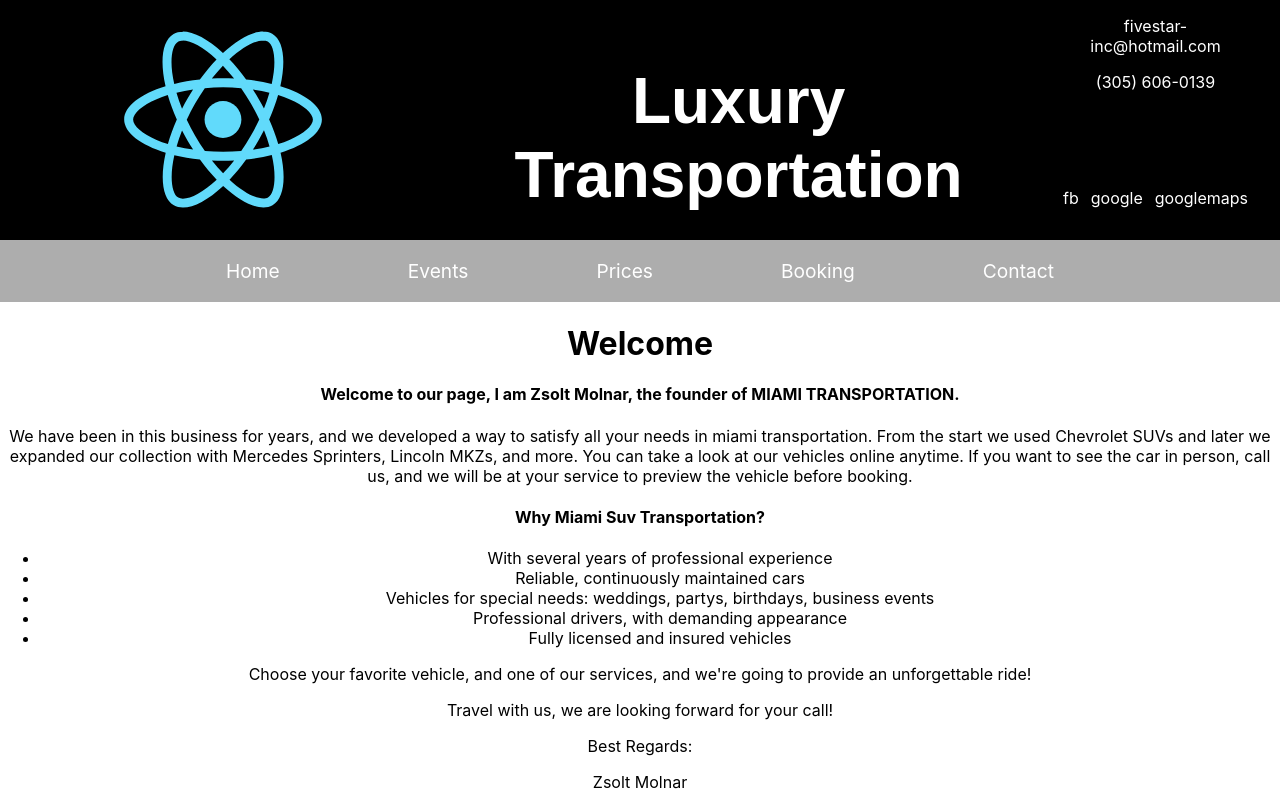
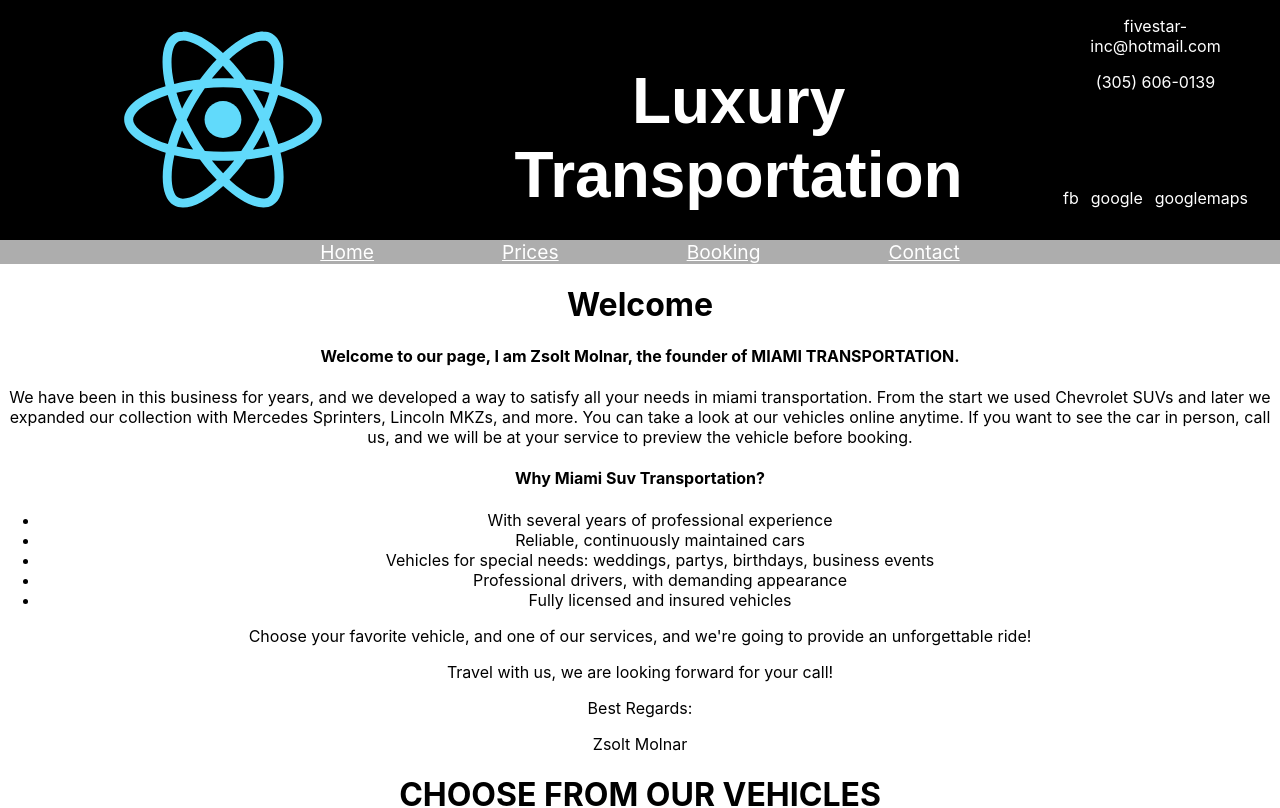
Before and after one commit to viktorferenczi/LuxuryTransportation, a React (Create React App) app: page / in a window 1280 px wide. Shown: the top 808 px of the page. Built offline with nearby package versions, Linux system fonts and the light colour scheme.

Commit message:
changing p tag to a tag

```diff
--- a/src/components/Header/Header.js
+++ b/src/components/Header/Header.js
@@ -1,5 +1,6 @@
 import logo from '../../logo.svg';
 import '../../App.css';
+import { Link } from 'react-router-dom';
 
 export const Header = () => {
     return(
@@ -18,11 +19,11 @@ export const Header = () => {
                 </div>
             </header>
             <div className="main-menu">
-                <p className="first-menu-item">Home</p>
-                <p className="main-menu-item">Events</p>
-                <p className="main-menu-item">Prices</p>
-                <p className="main-menu-item">Booking</p>
-                <p className="main-menu-item">Contact</p>
+                <a href={"/"} className="first-menu-item">Home</a>
+                {/*<a className="first-menu-item">Events</a>*/}
+                <a href={"/prices"} className="main-menu-item">Prices</a>
+                <a href={"/booking"} className="main-menu-item">Booking</a>
+                <a href={"/contact"} className="main-menu-item">Contact</a>
             </div>
         </div>
     );
```
